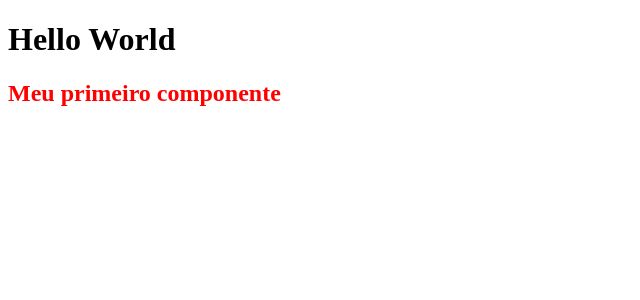
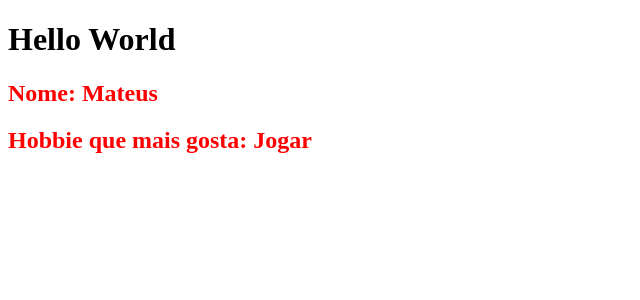
Before and after one commit to epicestudar/Curso-Angular, an Angular app in the folder curso-angular/: page / in a window 1280 px wide. Shown: the top 300 px of the page, without its empty margins (0-640 px from the left). Built offline with nearby package versions, Linux system fonts and the light colour scheme.

Commit message:
mudando os teamplates

```diff
--- a/curso-angular/src/app/components/first-component/first-component.component.html
+++ b/curso-angular/src/app/components/first-component/first-component.component.html
@@ -1 +1,2 @@
-<h2>Meu primeiro componente</h2>
+<h2>Nome: {{name}}</h2>
+<h2>Hobbie que mais gosta: {{hobbies[0]}}</h2>
--- a/curso-angular/src/app/components/first-component/first-component.component.ts
+++ b/curso-angular/src/app/components/first-component/first-component.component.ts
@@ -6,5 +6,6 @@ import { Component } from '@angular/core';
   styleUrls: ['./first-component.component.css']
 })
 export class FirstComponentComponent {
-
+  name: string = 'Mateus';
+  hobbies = ["Jogar", "Correr"];
 }
```
